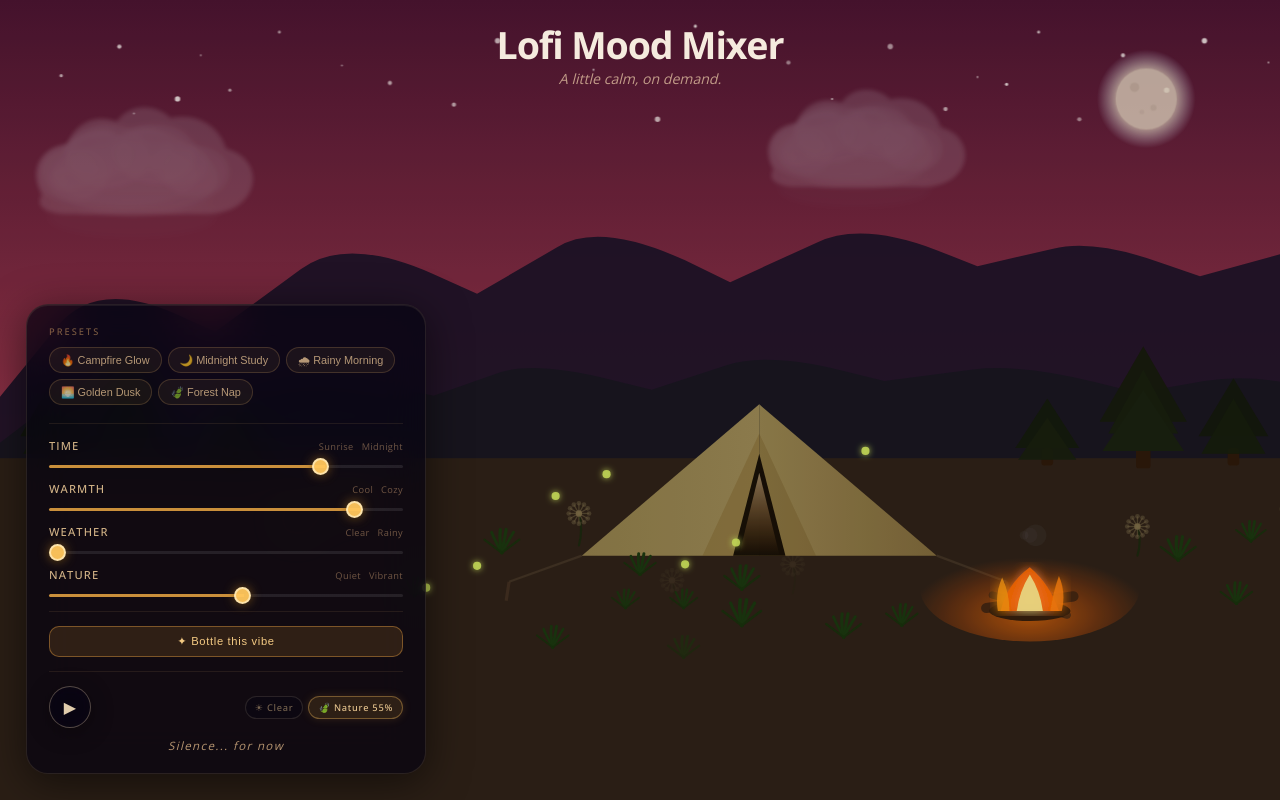
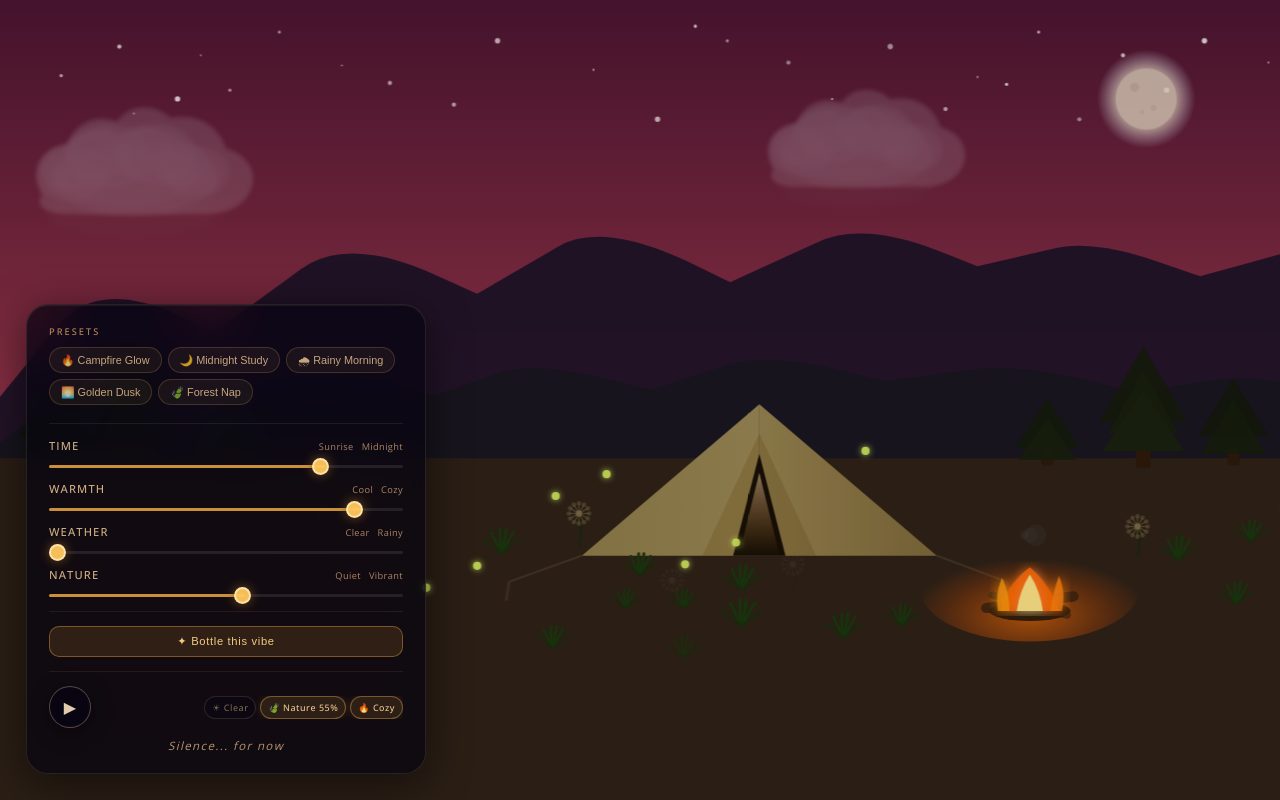
Before and after one commit to kim-jenny5/lofi-mood-mixer, a Next.js app: page / in a window 1280 px wide. Built offline with nearby package versions, Linux system fonts and the light colour scheme.

Commit message:
add ambient noise

```diff
--- a/src/components/ControlPanel/ControlPanel.module.css
+++ b/src/components/ControlPanel/ControlPanel.module.css
@@ -45,7 +45,7 @@
 	font-weight: 500;
 	letter-spacing: 0.22em;
 	text-transform: uppercase;
-	color: rgba(255, 195, 118, 0.45);
+	color: rgba(255, 195, 118, 0.7);
 	margin-bottom: 9px;
 }
 
@@ -65,7 +65,7 @@
 	cursor: pointer;
 	border: 1px solid rgba(255, 195, 118, 0.18);
 	background: rgba(255, 195, 95, 0.06);
-	color: rgba(255, 215, 162, 0.68);
+	color: rgba(255, 215, 162, 0.75);
 	transition: all 0.22s ease;
 	white-space: nowrap;
 	line-height: 1.3;
--- a/src/components/ControlPanel/MoodSlider/MoodSlider.module.css
+++ b/src/components/ControlPanel/MoodSlider/MoodSlider.module.css
@@ -15,7 +15,7 @@
 	font-weight: 500;
 	letter-spacing: 0.1em;
 	text-transform: uppercase;
-	color: rgba(255, 218, 162, 0.82);
+	color: rgba(255, 218, 162, 0.8);
 }
 
 .sliderEnds {
@@ -23,7 +23,7 @@
 	gap: 8px;
 	font-size: 0.58rem;
 	font-weight: 300;
-	color: rgba(255, 198, 142, 0.4);
+	color: rgba(255, 198, 142, 0.65);
 	letter-spacing: 0.04em;
 }
 
--- a/src/components/ControlPanel/NowPlayingBar/NowPlayingBar.module.css
+++ b/src/components/ControlPanel/NowPlayingBar/NowPlayingBar.module.css
@@ -51,21 +51,23 @@
 .soundBadges {
 	display: flex;
 	flex-direction: row;
-	gap: 5px;
-	flex-wrap: wrap;
+	gap: 4px;
+	flex-wrap: nowrap;
 	align-items: center;
+	overflow: hidden;
 }
 
 .badge {
-	font-size: 0.58rem;
+	font-size: 0.56rem;
 	font-weight: 500;
-	letter-spacing: 0.08em;
-	padding: 4px 9px;
+	letter-spacing: 0.06em;
+	padding: 4px 7px;
 	border-radius: 12px;
 	background: rgba(8, 5, 20, 0.42);
 	border: 1px solid rgba(255, 228, 185, 0.12);
 	color: rgba(255, 218, 158, 0.45);
 	transition: all 0.8s ease;
+	white-space: nowrap;
 }
 
 .badgeActive {
--- a/src/components/ControlPanel/NowPlayingBar/NowPlayingBar.tsx
+++ b/src/components/ControlPanel/NowPlayingBar/NowPlayingBar.tsx
@@ -1,22 +1,28 @@
 import type { MoodVals } from '@/lib/constants';
 import styles from './NowPlayingBar.module.css';
-import { useYouTubePlayer } from '@/lib/UseYoutubePlayer';
+import { useYouTubePlayer } from '@/lib/useYoutubePlayer';
+import { useAmbientAudio } from '@/lib/useAmbientAudio';
+
+const hiddenPlayer: React.CSSProperties = {
+	position: 'absolute',
+	width: 1,
+	height: 1,
+	opacity: 0,
+	pointerEvents: 'none'
+};
 
 export default function NowPlayingBar({ vals }: { vals: MoodVals }) {
 	const { containerRef, playing, ready, toggle } = useYouTubePlayer();
+	const { rainDivRef, natureDayDivRef, natureNightDivRef, cozyDivRef } =
+		useAmbientAudio(vals);
 
 	return (
 		<div className={styles.panelFooter}>
-			<div
-				ref={containerRef}
-				style={{
-					width: 1,
-					height: 1,
-					position: 'absolute',
-					opacity: 0,
-					pointerEvents: 'none'
-				}}
-			/>
+			<div ref={containerRef} style={hiddenPlayer} />
+			<div ref={rainDivRef} style={hiddenPlayer} />
+			<div ref={natureDayDivRef} style={hiddenPlayer} />
+			<div ref={natureNightDivRef} style={hiddenPlayer} />
+			<div ref={cozyDivRef} style={hiddenPlayer} />
 
 			<div className={styles.panelPlayRow}>
 				<button
@@ -38,6 +44,11 @@ export default function NowPlayingBar({ vals }: { vals: MoodVals }) {
 					>
 						{vals.nature > 18 ? `🍃 Nature ${vals.nature}%` : '🔇 Quiet'}
 					</div>
+					{vals.warmth > 70 && (
+						<div className={`${styles.badge} ${styles.badgeActive}`}>
+							🔥 Cozy
+						</div>
+					)}
 					{playing && (
 						<div className={`${styles.badge} ${styles.badgeActive}`}>
 							♪ Lofi Girl
--- a/src/components/Header/Header.module.css
+++ /dev/null
@@ -1,25 +0,0 @@
-.header {
-	position: absolute;
-	top: 26px;
-	left: 50%;
-	transform: translateX(-50%);
-	text-align: center;
-	z-index: 10;
-	pointer-events: none;
-}
-
-.title {
-	font-size: clamp(1.55rem, 3vw, 2.35rem);
-	font-weight: 700;
-	color: rgba(255, 248, 232, 0.95);
-	letter-spacing: -0.03em;
-	line-height: 1;
-}
-
-.tagline {
-	font-style: italic;
-	font-size: clamp(0.68rem, 1.25vw, 0.88rem);
-	font-weight: 400;
-	color: rgba(255, 228, 185, 0.65);
-	margin-top: 5px;
-}
--- a/src/components/Header/Header.tsx
+++ /dev/null
@@ -1,10 +0,0 @@
-import styles from './Header.module.css';
-
-export default function Header() {
-	return (
-		<header className={styles.header}>
-			<h1 className={styles.title}>Lofi Mood Mixer</h1>
-			<p className={styles.tagline}>A little calm, on demand.</p>
-		</header>
-	);
-}
--- a/src/components/LofiMoodMixer.tsx
+++ b/src/components/LofiMoodMixer.tsx
@@ -4,10 +4,8 @@ import { useEffect, useRef, useState } from 'react';
 
 import CampingScene from './CampingScene';
 import type { MoodVals } from '../lib/constants';
-// import { engine } from './AudioEngine';
 import { INIT } from '../lib/constants';
 import ControlPanel from './ControlPanel/ControlPanel';
-import Header from './Header/Header';
 import styles from './LofiMoodMixer.module.css';
 
 export default function LofiMoodMixer() {
@@ -25,26 +23,9 @@ export default function LofiMoodMixer() {
 		};
 	}, []);
 
-	// Audio sync
-	// useEffect(() => {
-	// 	if (playing) {
-	// 		engine.setRain(vals.weather / 100);
-	// 		engine.setNature(vals.nature / 100);
-	// 	}
-	// }, [vals.weather, vals.nature, playing]);
-
-	// const togglePlay = () => {
-	// 	if (!playing) {
-	// 		engine.init();
-	// 		engine.play();
-	// 	} else engine.pause();
-	// 	setPlaying((p) => !p);
-	// };
-
 	return (
 		<div className={styles.app}>
 			<CampingScene {...vals} />
-			<Header />
 			<ControlPanel
 				vals={vals}
 				animRef={animRef}
--- /dev/null
+++ b/src/lib/useAmbientAudio.tsx
@@ -0,0 +1,129 @@
+import { useEffect, useRef } from 'react';
+import type { MoodVals } from '@/lib/constants';
+
+const VIDEOS = {
+	rain: '42M3esYyHdw',
+	natureDay: 'cAbTzWBhZPM', // time 10%–70%
+	natureNight: 'oDdVHn5Pvm0', // time <10% or >70%
+	cozy: 'mKCieTImjvU' // warmth >70%
+} as const;
+
+const MAX_VOL = 50;
+
+function loadYTScript(): Promise<void> {
+	return new Promise((resolve) => {
+		if (window.YT?.Player) {
+			resolve();
+			return;
+		}
+		if (document.getElementById('yt-iframe-api')) {
+			const prev = window.onYouTubeIframeAPIReady;
+			window.onYouTubeIframeAPIReady = () => {
+				prev?.();
+				resolve();
+			};
+			return;
+		}
+		window.onYouTubeIframeAPIReady = resolve;
+		const tag = document.createElement('script');
+		tag.id = 'yt-iframe-api';
+		tag.src = 'https://www.youtube.com/iframe_api';
+		document.head.appendChild(tag);
+	});
+}
+
+function makePlayer(
+	el: HTMLDivElement,
+	videoId: string,
+	onReady?: () => void
+): YT.Player {
+	return new window.YT.Player(el, {
+		videoId,
+		playerVars: {
+			autoplay: 1,
+			controls: 0,
+			disablekb: 1,
+			fs: 0,
+			iv_load_policy: 3,
+			modestbranding: 1,
+			rel: 0,
+			loop: 1,
+			playlist: videoId,
+			mute: 1
+		},
+		events: {
+			onReady: (e) => {
+				e.target.mute();
+				e.target.playVideo();
+				e.target.unMute();
+				onReady?.();
+			}
+		}
+	});
+}
+
+function computeVolumes(vals: MoodVals) {
+	const t = vals.time / 100;
+	const isDayNature = t >= 0.1 && t <= 0.7;
+	const cozyFrac = vals.warmth > 70 ? (vals.warmth - 70) / 30 : 0;
+
+	return {
+		rain: (vals.weather / 100) * MAX_VOL,
+		natureDay: isDayNature ? (vals.nature / 100) * MAX_VOL : 0,
+		natureNight: !isDayNature ? (vals.nature / 100) * MAX_VOL : 0,
+		cozy: cozyFrac * MAX_VOL
+	};
+}
+
+export function useAmbientAudio(vals: MoodVals) {
+	const rainDivRef = useRef<HTMLDivElement>(null);
+	const natureDayDivRef = useRef<HTMLDivElement>(null);
+	const natureNightDivRef = useRef<HTMLDivElement>(null);
+	const cozyDivRef = useRef<HTMLDivElement>(null);
+
+	const players = useRef<Partial<Record<keyof typeof VIDEOS, YT.Player>>>({});
+	const valsRef = useRef(vals);
+
+	useEffect(() => {
+		valsRef.current = vals;
+	}, [vals]);
+
+	useEffect(() => {
+		let cancelled = false;
+
+		loadYTScript().then(() => {
+			if (cancelled) return;
+
+			const divs: Record<keyof typeof VIDEOS, HTMLDivElement | null> = {
+				rain: rainDivRef.current,
+				natureDay: natureDayDivRef.current,
+				natureNight: natureNightDivRef.current,
+				cozy: cozyDivRef.current
+			};
+
+			(Object.keys(VIDEOS) as (keyof typeof VIDEOS)[]).forEach((key) => {
+				const el = divs[key];
+				if (!el) return;
+				players.current[key] = makePlayer(el, VIDEOS[key], () => {
+					const vols = computeVolumes(valsRef.current);
+					players.current[key]?.setVolume(vols[key]);
+				});
+			});
+		});
+
+		return () => {
+			cancelled = true;
+			Object.values(players.current).forEach((p) => p?.destroy());
+			players.current = {};
+		};
+	}, []);
+
+	useEffect(() => {
+		const vols = computeVolumes(vals);
+		(Object.keys(vols) as (keyof typeof VIDEOS)[]).forEach((key) => {
+			players.current[key]?.setVolume(vols[key]);
+		});
+	}, [vals]);
+
+	return { rainDivRef, natureDayDivRef, natureNightDivRef, cozyDivRef };
+}
```
